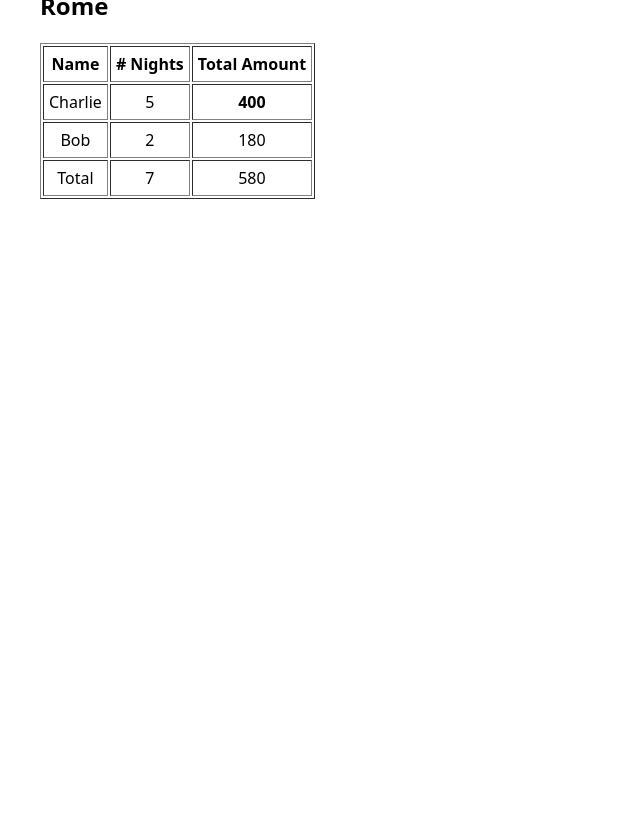
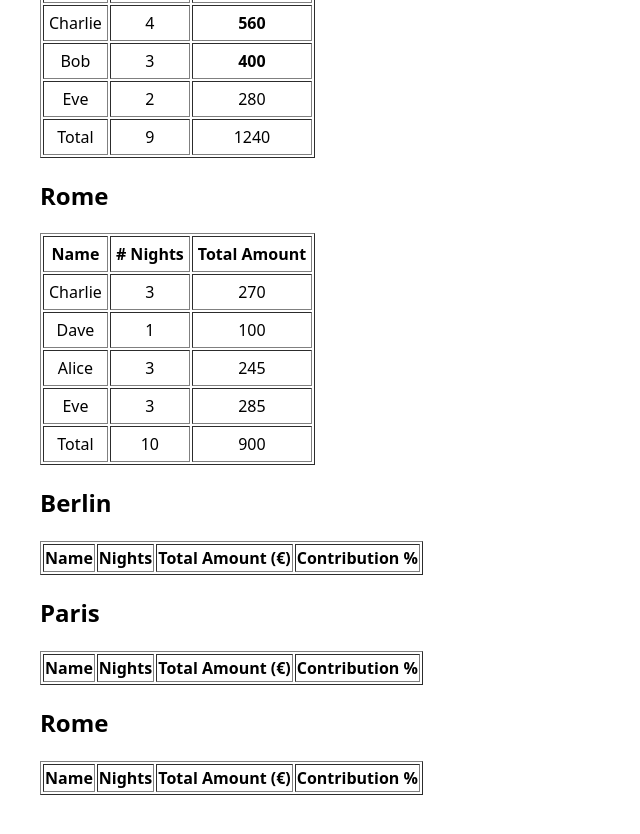
Before and after one commit to bestii/Coding-Environment, a React (Vite) app in the folder tsx/: page / in a window 1280 px wide. Shown: the part 1060-1894 px from the top of the page, without its empty margins (0-640 px from the left). Before the commit the page ends 1299 px from the top, so only its background shows below. Built offline with nearby package versions, Linux system fonts and the light colour scheme.

Commit message:
feat: add SummaryByCity component to display booking summaries by city

```diff
--- a/tsx/src/App.tsx
+++ b/tsx/src/App.tsx
@@ -6,6 +6,7 @@ import TopCustomerList from "./components/TopCustomerList";
 import TotalPrice from "./components/TotalPrice";
 import UniqueCities from "./components/UniqueCities";
 import UserBookingSummary from "./components/UserBookingSummary";
+import { SummaryByCity } from "./features";
 
 function App() {
   return (
@@ -18,6 +19,7 @@ function App() {
       <UserBookingSummary />
       <TopCustomerList />
       <BookingSummaryByCity />
+      <SummaryByCity />
     </div>
   );
 }
--- a/tsx/src/components/BookingSummaryByCity.tsx
+++ b/tsx/src/components/BookingSummaryByCity.tsx
@@ -1,9 +1,19 @@
 const bookings = [
   { user: "Alice", nights: 3, city: "Berlin", pricePerNight: 120 },
+  { user: "Bob", nights: 4, city: "Berlin", pricePerNight: 100 },
+  { user: "Charlie", nights: 2, city: "Paris", pricePerNight: 150 },
   { user: "Alice", nights: 1, city: "Berlin", pricePerNight: 130 },
-  { user: "Charlie", nights: 5, city: "Rome", pricePerNight: 80 },
-  { user: "Bob", nights: 2, city: "Rome", pricePerNight: 90 },
-  { user: "Bob", nights: 2, city: "Paris", pricePerNight: 150 },
+  { user: "Bob", nights: 2, city: "Paris", pricePerNight: 120 },
+  { user: "Charlie", nights: 3, city: "Rome", pricePerNight: 90 },
+  { user: "Dave", nights: 1, city: "Rome", pricePerNight: 100 },
+  { user: "Eve", nights: 2, city: "Paris", pricePerNight: 140 },
+  { user: "Alice", nights: 2, city: "Rome", pricePerNight: 85 },
+  { user: "Charlie", nights: 2, city: "Berlin", pricePerNight: 150 },
+  { user: "Bob", nights: 1, city: "Paris", pricePerNight: 160 },
+  { user: "Eve", nights: 3, city: "Rome", pricePerNight: 95 },
+  { user: "Dave", nights: 1, city: "Berlin", pricePerNight: 40 },
+  { user: "Charlie", nights: 2, city: "Paris", pricePerNight: 130 },
+  { user: "Alice", nights: 1, city: "Rome", pricePerNight: 75 },
 ];
 
 interface TFooterProps {
--- /dev/null
+++ b/tsx/src/features/index.ts
@@ -0,0 +1,3 @@
+import SummaryByCity from "./summary-by-city/SummaryByCity";
+
+export { SummaryByCity };
--- /dev/null
+++ b/tsx/src/features/summary-by-city/SummaryByCity.tsx
@@ -0,0 +1,55 @@
+import CityTable from "./components/CityTable";
+import type { CityGroup } from "./types";
+
+const bookings = [
+  { user: "Alice", nights: 3, city: "Berlin", pricePerNight: 120 },
+  { user: "Bob", nights: 4, city: "Berlin", pricePerNight: 100 },
+  { user: "Charlie", nights: 2, city: "Paris", pricePerNight: 150 },
+  { user: "Alice", nights: 1, city: "Berlin", pricePerNight: 130 },
+  { user: "Bob", nights: 2, city: "Paris", pricePerNight: 120 },
+  { user: "Charlie", nights: 3, city: "Rome", pricePerNight: 90 },
+  { user: "Dave", nights: 1, city: "Rome", pricePerNight: 100 },
+  { user: "Eve", nights: 2, city: "Paris", pricePerNight: 140 },
+  { user: "Alice", nights: 2, city: "Rome", pricePerNight: 85 },
+  { user: "Charlie", nights: 2, city: "Berlin", pricePerNight: 150 },
+  { user: "Bob", nights: 1, city: "Paris", pricePerNight: 160 },
+  { user: "Eve", nights: 3, city: "Rome", pricePerNight: 95 },
+  { user: "Dave", nights: 1, city: "Berlin", pricePerNight: 40 },
+  { user: "Charlie", nights: 2, city: "Paris", pricePerNight: 130 },
+  { user: "Alice", nights: 1, city: "Rome", pricePerNight: 75 },
+];
+
+const SummaryByCity = () => {
+  const groupByCity = bookings.reduce((acc, booking) => {
+    if (!acc[booking.city]) {
+      acc[booking.city] = {
+        users: {},
+        totalNights: 0,
+        totalAmount: 0,
+      };
+    }
+    if (!acc[booking.city]["users"][booking.user]) {
+      acc[booking.city]["users"][booking.user] = {
+        nights: 0,
+        totalAmount: 0,
+      };
+    }
+
+    acc[booking.city].totalNights += booking.nights;
+    acc[booking.city].totalAmount += booking.pricePerNight * booking.nights;
+    acc[booking.city]["users"][booking.user].nights += booking.nights;
+    acc[booking.city]["users"][booking.user].totalAmount +=
+      booking.pricePerNight * booking.nights;
+    return acc;
+  }, {} as CityGroup);
+
+  return (
+    <div>
+      {Object.entries(groupByCity).map(([city, stats]) => (
+        <CityTable name={city} cityInfo={stats} key={city} />
+      ))}
+    </div>
+  );
+};
+
+export default SummaryByCity;
--- /dev/null
+++ b/tsx/src/features/summary-by-city/components/CityTable.tsx
@@ -0,0 +1,28 @@
+import { City } from "../types";
+
+interface CityTableProps {
+  cityInfo: City;
+  name: string;
+}
+
+const CityTable = ({ name, cityInfo }: CityTableProps) => {
+  console.log("🚀 ~ CityTable ~ cityInfo:", cityInfo);
+
+  return (
+    <div>
+      <h2>{name}</h2>
+      <table border={1}>
+        <thead>
+          <tr>
+            <th>Name</th>
+            <th>Nights</th>
+            <th>Total Amount (€)</th>
+            <th>Contribution %</th>
+          </tr>
+        </thead>
+      </table>
+    </div>
+  );
+};
+
+export default CityTable;
--- /dev/null
+++ b/tsx/src/features/summary-by-city/types/index.ts
@@ -0,0 +1,12 @@
+export interface User {
+  nights: number;
+  totalAmount: number;
+}
+
+export interface City {
+  users: Record<string, User>;
+  totalNights: number;
+  totalAmount: number;
+}
+
+export type CityGroup = Record<string, City>;
```
